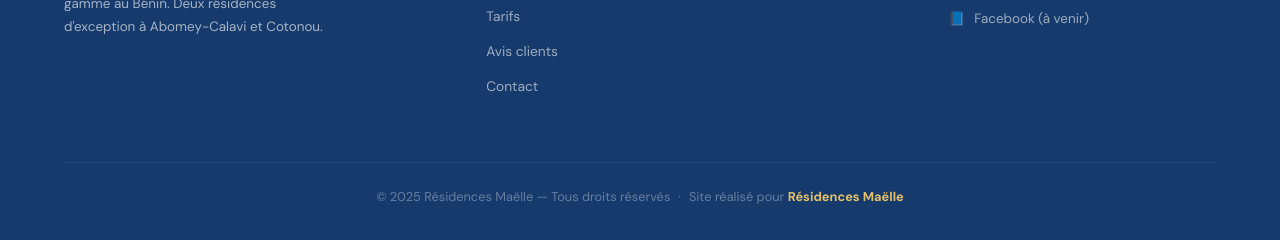
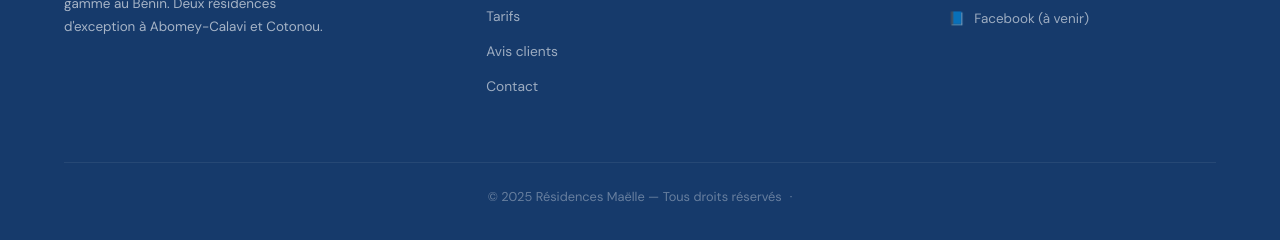
Before and after one commit to ogoubirouchdane-cmd/Residences-Maelle, a plain HTML site: page index.html in a window 1280 px wide. Shown: the part 6626-6866 px from the top of the page. Drawn offline with nearby package versions, Linux system fonts and the light colour scheme; a web font is replaced by a local one.

Commit message:
update
update index.html

```diff
--- a/index.html
+++ b/index.html
@@ -361,7 +361,7 @@
   <div class="footer-bottom">
     <p data-i18n="footer.copy">© 2025 Résidences Maëlle — Tous droits réservés</p>
     <p>·</p>
-    <p><span data-i18n="footer.made">Site réalisé pour</span> <strong>Résidences Maëlle</strong></p>
+    <!-- <p><span data-i18n="footer.made">Site réalisé pour</span> <strong>Résidences Maëlle</strong></p> -->
   </div>
 </footer>
 
```
